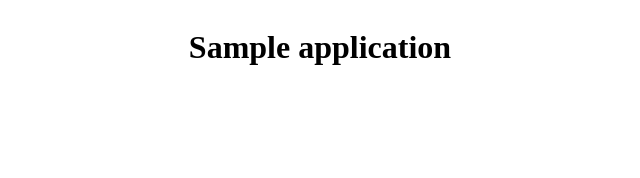
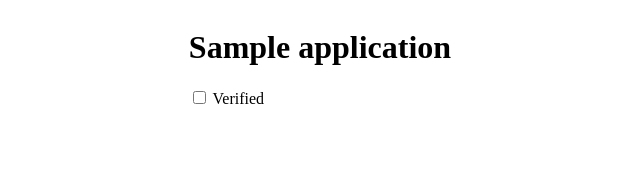
Before and after one commit to oarepo/vue-query-synchronizer, a Vue app: page /2 in a window 1280 px wide. Shown: the top 178 px of the page, without its empty margins (320-960 px from the left). Built offline with nearby package versions, Linux system fonts and the light colour scheme.

Commit message:
Trying to identify issue #2

```diff
--- /dev/null
+++ b/src/Issue_2.vue
@@ -0,0 +1,13 @@
+<template>
+    <div class="home">
+        <input type="checkbox" v-model="$query.verified"> Verified
+    </div>
+</template>
+
+<script>
+
+export default {
+    name: 'Issue_2',
+    components: {}
+}
+</script>
--- a/src/router.js
+++ b/src/router.js
@@ -1,6 +1,7 @@
 import Vue from 'vue'
 import VueRouter from 'vue-router'
 import Home from './Home.vue'
+import Issue_2 from '@/Issue_2'
 
 Vue.use(VueRouter)
 
@@ -36,6 +37,20 @@ const routes = [
             }
         },
         component: Home
+    },
+    {
+        path: '/2',
+        name: 'issue_2',
+        component: Issue_2,
+        meta: {
+            query: {
+                query: 'string:',
+                page: 'int:1',
+                sort: 'string:',
+                verified: 'bool:false',
+                location: 'string:'
+            }
+        }
     }
 ]
 
```
Also changed, not shown: 1 other file (tests, documents, lock files or other folders).
